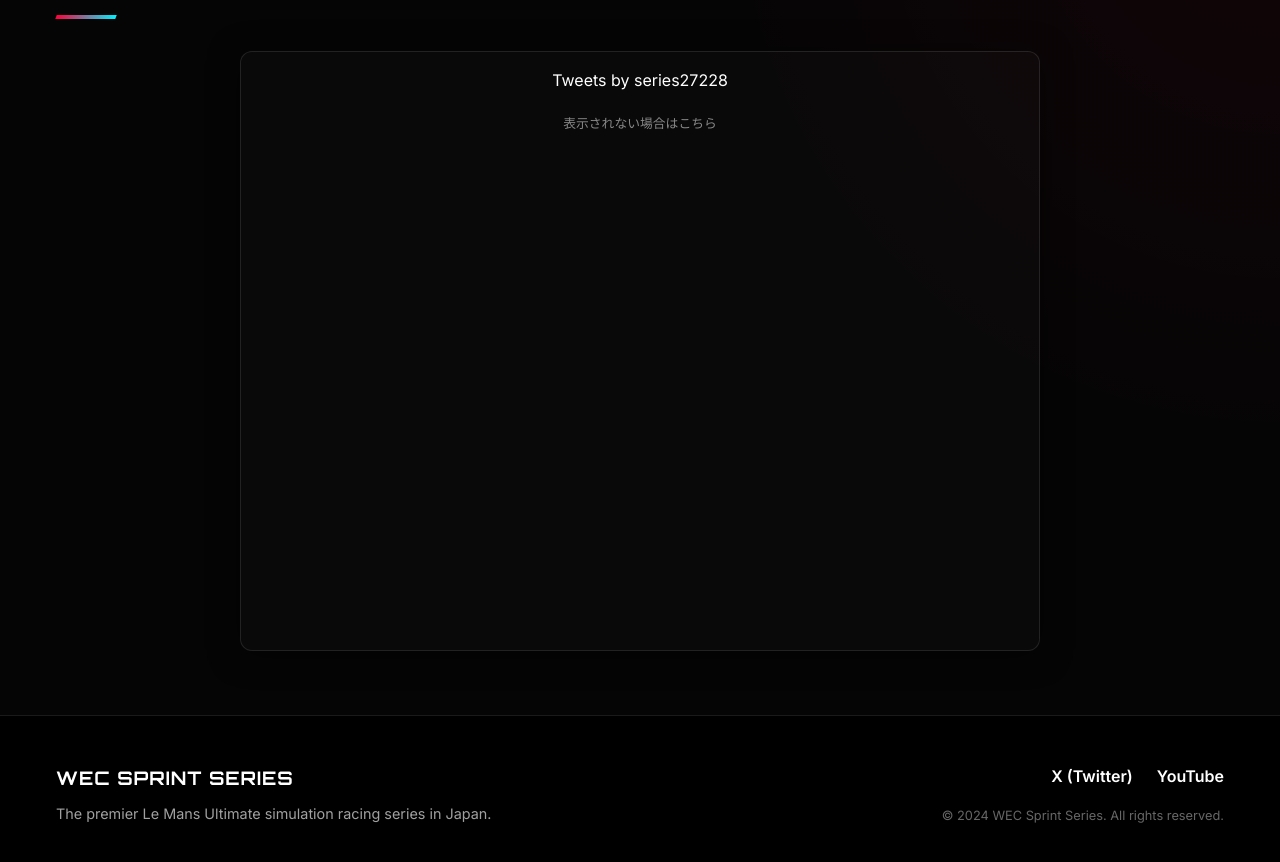
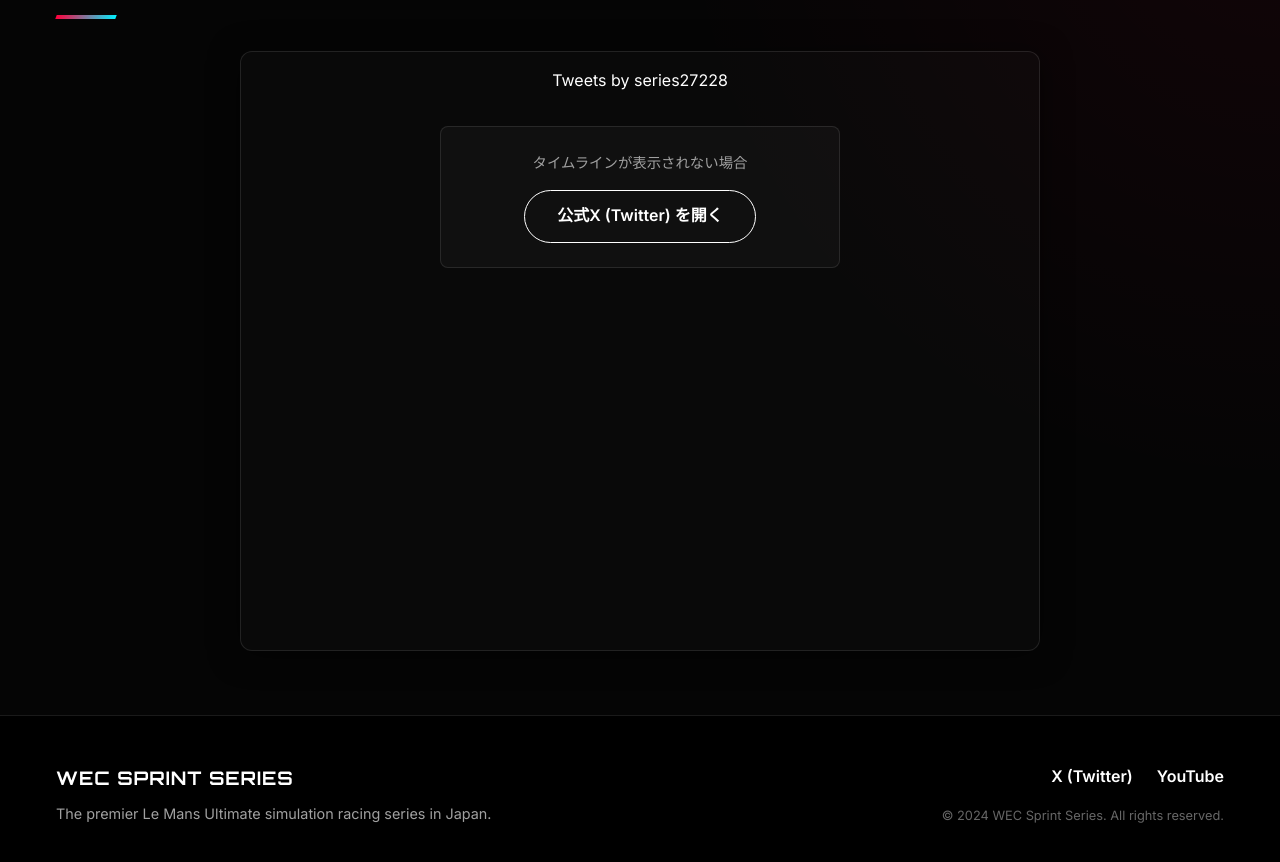
Before and after one commit to ciccida/wec-sprint-series, a React (Vite) app: page / in a window 1280 px wide. Shown: the part 2210-3072 px from the top of the page. Built offline with nearby package versions, Linux system fonts and the light colour scheme.

Commit message:
Fix: Improve Twitter fallback UI prominence

```diff
--- a/src/components/TwitterFeed.css
+++ b/src/components/TwitterFeed.css
@@ -103,3 +103,41 @@
         opacity: 1;
     }
 }
+
+.fallback-link {
+    margin-top: 2rem;
+    text-align: center;
+    background: rgba(255, 255, 255, 0.03);
+    padding: 1.5rem;
+    border-radius: 8px;
+    border: 1px solid rgba(255, 255, 255, 0.1);
+    width: 100%;
+    max-width: 400px;
+}
+
+.fallback-text {
+    color: var(--color-text-dim);
+    margin-bottom: 1rem;
+    font-size: 0.9rem;
+}
+
+.btn-twitter-fallback {
+    display: inline-block;
+    background: transparent;
+    border: 1px solid var(--color-text);
+    color: var(--color-text);
+    padding: 0.8rem 2rem;
+    border-radius: 30px;
+    font-weight: 600;
+    transition: all 0.3s ease;
+    text-decoration: none;
+    font-size: 1rem;
+}
+
+.btn-twitter-fallback:hover {
+    background: var(--color-primary);
+    border-color: var(--color-primary);
+    color: #fff;
+    transform: translateY(-2px);
+    box-shadow: 0 0 15px var(--color-primary-glow);
+}
--- a/src/components/TwitterFeed.jsx
+++ b/src/components/TwitterFeed.jsx
@@ -53,9 +53,10 @@ const TwitterFeed = () => {
                     </a>
 
                     {/* Fallback link if script fails heavily (e.g. adblock) */}
-                    <div className="fallback-link" style={{ marginTop: '1rem' }}>
-                        <a href="https://twitter.com/series27228" target="_blank" rel="noopener noreferrer" style={{ color: '#888', fontSize: '0.8rem' }}>
-                            表示されない場合はこちら
+                    <div className="fallback-link">
+                        <p className="fallback-text">タイムラインが表示されない場合</p>
+                        <a href="https://twitter.com/series27228" target="_blank" rel="noopener noreferrer" className="btn-twitter-fallback">
+                            公式X (Twitter) を開く
                         </a>
                     </div>
                 </div>
```
